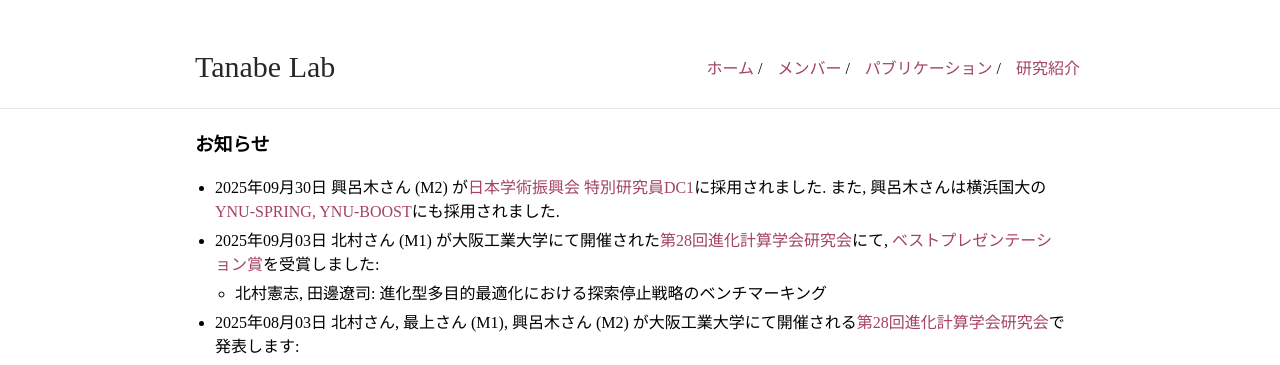
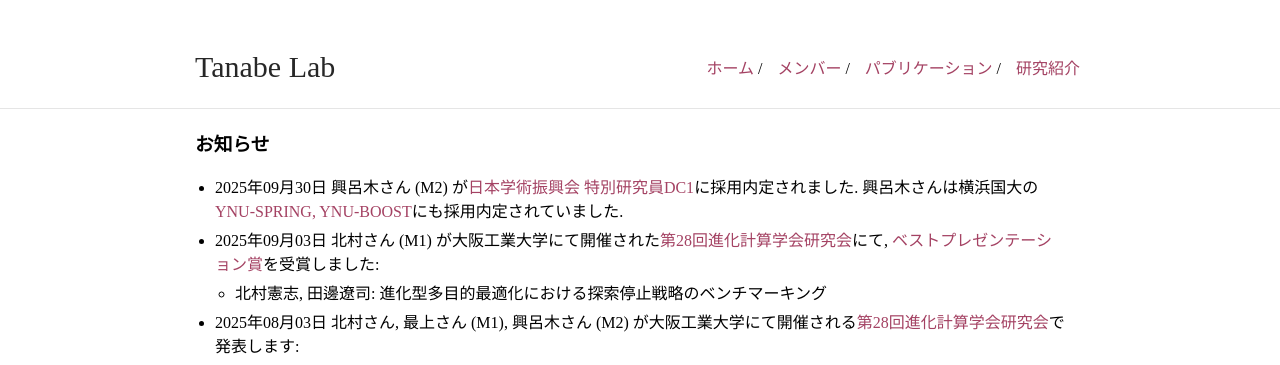
Before and after one commit to aopt-lab/aopt-lab.github.io, a Jekyll site: the page built from index.md, in a window 1280 px wide. Shown: the top 365 px of the page. Built offline with Jekyll 4.4.1, drawn with Linux system fonts in a browser that asks for light colours.

Commit message:
update news

```diff
--- a/index.md
+++ b/index.md
@@ -5,7 +5,7 @@ title: 田邊研究室
 
 ### お知らせ
 
-* 2025年09月30日 興呂木さん (M2) が[日本学術振興会 特別研究員DC1](https://www.jsps.go.jp/j-pd/)に採用されました. また, 興呂木さんは横浜国大の[YNU-SPRING, YNU-BOOST](https://ope.ynu.ac.jp/learning_plus/doctor_support.html)にも採用されました.
+* 2025年09月30日 興呂木さん (M2) が[日本学術振興会 特別研究員DC1](https://www.jsps.go.jp/j-pd/)に採用内定されました. 興呂木さんは横浜国大の[YNU-SPRING, YNU-BOOST](https://ope.ynu.ac.jp/learning_plus/doctor_support.html)にも採用内定されていました.
 * 2025年09月03日 北村さん (M1) が大阪工業大学にて開催された[第28回進化計算学会研究会](https://www.jpnsec.org/symposium202502.html)にて, [ベストプレゼンテーション賞](https://www.jpnsec.org/bestpresentations.html)を受賞しました:
     * 北村憲志, 田邊遼司: 進化型多目的最適化における探索停止戦略のベンチマーキング
 * 2025年08月03日 北村さん, 最上さん (M1), 興呂木さん (M2) が大阪工業大学にて開催される[第28回進化計算学会研究会](https://www.jpnsec.org/symposium202502.html)で発表します:
```
